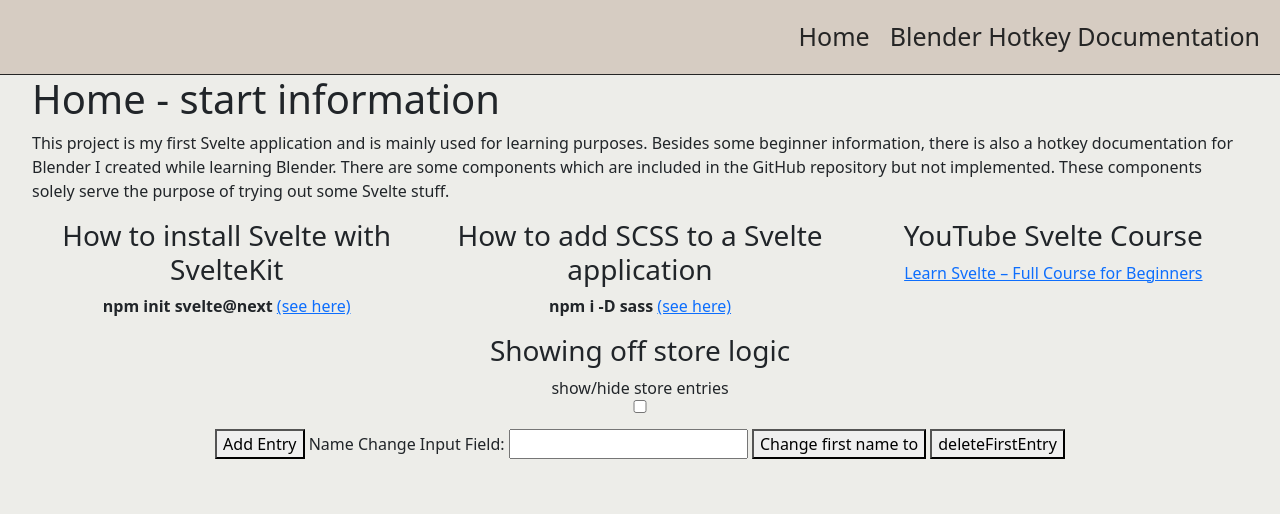
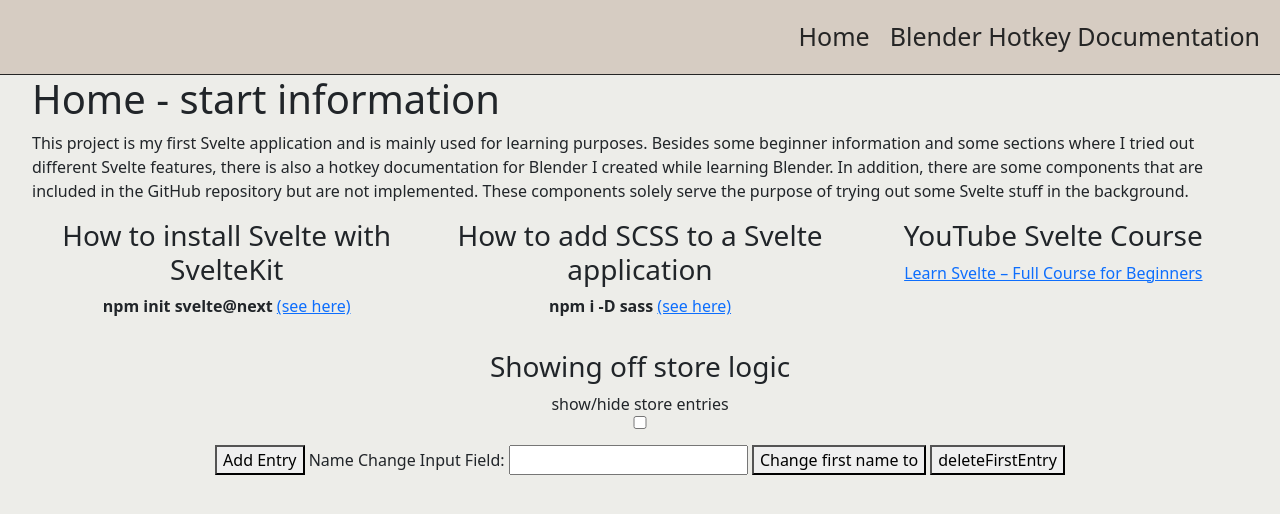
Before and after one commit to Matthes-Baer/Blenumentation, a SvelteKit app: page / in a window 1280 px wide. Shown: the top 514 px of the page. Built offline with nearby package versions, Linux system fonts and the light colour scheme.

Commit message:
update: updated information on home page

```diff
--- a/src/components/home/informationSection.svelte
+++ b/src/components/home/informationSection.svelte
@@ -8,9 +8,10 @@
 	<div class="col-md-12">
 		<p>
 			This project is my first Svelte application and is mainly used for learning purposes. Besides
-			some beginner information, there is also a hotkey documentation for Blender I created while
-			learning Blender. There are some components which are included in the GitHub repository but
-			not implemented. These components solely serve the purpose of trying out some Svelte stuff.
+			some beginner information and some sections where I tried out different Svelte features, there
+			is also a hotkey documentation for Blender I created while learning Blender. In addition,
+			there are some components that are included in the GitHub repository but are not implemented.
+			These components solely serve the purpose of trying out some Svelte stuff in the background.
 		</p>
 	</div>
 
@@ -44,7 +45,7 @@
 			alt="Learn Svelte – Full Course for Beginners">Learn Svelte – Full Course for Beginners</a
 		>
 	</div>
-	<div class="col-md-12 text-center">
+	<div class="col-md-12 text-center mt-3">
 		<div class="d-flex flex-column mb-3">
 			<h3>Showing off store logic</h3>
 			<!-- svelte-ignore a11y-label-has-associated-control -->
```
